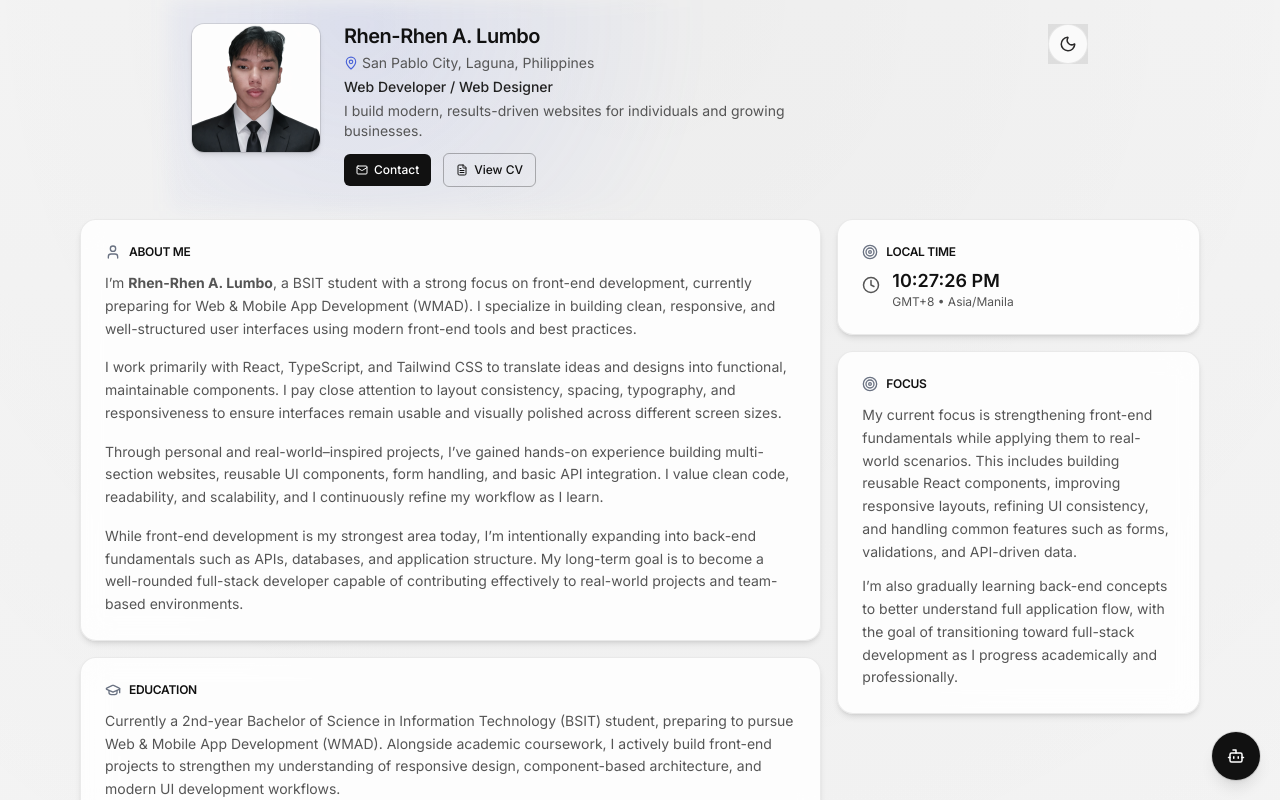
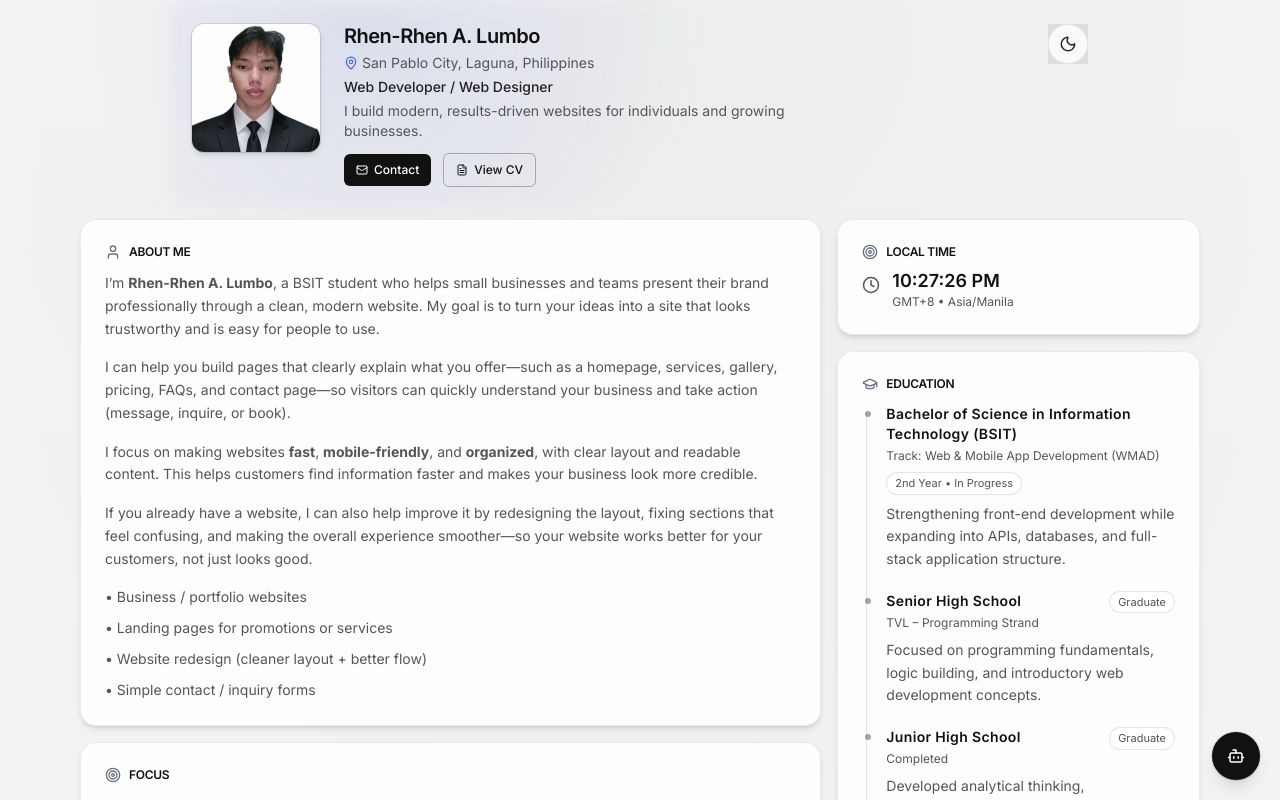
Before and after one commit to rrlWakai/myportfolio, a React (Vite) app in the folder client/: page / in a window 1280 px wide. Shown: the top 800 px of the page. Built offline with nearby package versions, Linux system fonts and the light colour scheme.

Commit message:
Improve version

```diff
--- a/client/src/pages/Home.tsx
+++ b/client/src/pages/Home.tsx
@@ -10,6 +10,41 @@ import ScrollReveal from "../components/ScrollReveal";
 import Services from "../components/Services";
 import Process from "../components/Process";
 import LocalTimeCard from "../components/LocalTimeCard";
+
+/* ---------- Education: Process Bulletin Item (minimal) ---------- */
+function EducationStep({
+  title,
+  subtitle,
+  meta,
+  children,
+}: {
+  title: string;
+  subtitle?: string;
+  meta: string; // e.g., "2nd Year • In Progress" / "Graduate"
+  children: React.ReactNode;
+}) {
+  return (
+    <div className="relative pl-6">
+      {/* dot */}
+      <div className="absolute left-[3px] top-[7px] h-1.5 w-1.5 rounded-full bg-black/35 dark:bg-white/35" />
+
+      <div className="flex flex-wrap items-baseline justify-between gap-2">
+        <div className="min-w-0">
+          <p className="text-sm font-semibold tracking-wide">{title}</p>
+          {subtitle ? (
+            <p className="text-xs text-muted mt-1">{subtitle}</p>
+          ) : null}
+        </div>
+
+        <span className="text-[11px] px-2 py-0.5 rounded-full border border-black/10 dark:border-white/15 bg-white/60 dark:bg-white/10 text-muted">
+          {meta}
+        </span>
+      </div>
+
+      <p className="text-sm text-muted leading-relaxed mt-2">{children}</p>
+    </div>
+  );
+}
 
 export default function Home() {
   const [activeFilter, setActiveFilter] = useState<FilterType>("projects");
@@ -38,62 +73,44 @@ export default function Home() {
               disableHover
             >
               <p className="text-sm text-muted leading-relaxed">
-                I’m <strong>Rhen-Rhen A. Lumbo</strong>, a BSIT student with a
-                strong focus on front-end development, currently preparing for
-                Web & Mobile App Development (WMAD). I specialize in building
-                clean, responsive, and well-structured user interfaces using
-                modern front-end tools and best practices.
+                I’m <strong>Rhen-Rhen A. Lumbo</strong>, a BSIT student who
+                helps small businesses and teams present their brand
+                professionally through a clean, modern website. My goal is to
+                turn your ideas into a site that looks trustworthy and is easy
+                for people to use.
               </p>
 
               <p className="text-sm text-muted leading-relaxed mt-4">
-                I work primarily with React, TypeScript, and Tailwind CSS to
-                translate ideas and designs into functional, maintainable
-                components. I pay close attention to layout consistency,
-                spacing, typography, and responsiveness to ensure interfaces
-                remain usable and visually polished across different screen
-                sizes.
+                I can help you build pages that clearly explain what you
+                offer—such as a homepage, services, gallery, pricing, FAQs, and
+                contact page—so visitors can quickly understand your business
+                and take action (message, inquire, or book).
               </p>
 
               <p className="text-sm text-muted leading-relaxed mt-4">
-                Through personal and real-world–inspired projects, I’ve gained
-                hands-on experience building multi-section websites, reusable UI
-                components, form handling, and basic API integration. I value
-                clean code, readability, and scalability, and I continuously
-                refine my workflow as I learn.
+                I focus on making websites <strong>fast</strong>,{" "}
+                <strong>mobile-friendly</strong>, and <strong>organized</strong>
+                , with clear layout and readable content. This helps customers
+                find information faster and makes your business look more
+                credible.
               </p>
 
               <p className="text-sm text-muted leading-relaxed mt-4">
-                While front-end development is my strongest area today, I’m
-                intentionally expanding into back-end fundamentals such as APIs,
-                databases, and application structure. My long-term goal is to
-                become a well-rounded full-stack developer capable of
-                contributing effectively to real-world projects and team-based
-                environments.
+                If you already have a website, I can also help improve it by
+                redesigning the layout, fixing sections that feel confusing, and
+                making the overall experience smoother—so your website works
+                better for your customers, not just looks good.
               </p>
+
+              <ul className="mt-4 space-y-2 text-sm text-muted leading-relaxed">
+                <li>• Business / portfolio websites</li>
+                <li>• Landing pages for promotions or services</li>
+                <li>• Website redesign (cleaner layout + better flow)</li>
+                <li>• Simple contact / inquiry forms</li>
+              </ul>
             </AnimatedCard>
 
-            {/* EDUCATION — now directly below About */}
-            <AnimatedCard
-              className="glass"
-              title="EDUCATION"
-              icon="education"
-              disableHover
-            >
-              <p className="text-sm text-muted leading-relaxed">
-                Currently a 2nd-year Bachelor of Science in Information
-                Technology (BSIT) student, preparing to pursue Web & Mobile App
-                Development (WMAD). Alongside academic coursework, I actively
-                build front-end projects to strengthen my understanding of
-                responsive design, component-based architecture, and modern UI
-                development workflows.
-              </p>
-            </AnimatedCard>
-          </div>
-
-          {/* RIGHT COLUMN */}
-          <div className="space-y-4">
-            <LocalTimeCard disableHover />
-
+            {/* FOCUS */}
             <AnimatedCard
               className="glass"
               title="FOCUS"
@@ -103,9 +120,9 @@ export default function Home() {
               <p className="text-sm text-muted leading-relaxed">
                 My current focus is strengthening front-end fundamentals while
                 applying them to real-world scenarios. This includes building
-                reusable React components, improving responsive layouts,
-                refining UI consistency, and handling common features such as
-                forms, validations, and API-driven data.
+                reusable components, improving responsive layouts, refining UI
+                consistency, and handling common features such as forms,
+                validations, and API-driven data.
               </p>
 
               <p className="text-sm text-muted leading-relaxed mt-3">
@@ -114,6 +131,63 @@ export default function Home() {
                 toward full-stack development as I progress academically and
                 professionally.
               </p>
+            </AnimatedCard>
+          </div>
+
+          {/* RIGHT COLUMN */}
+          <div className="space-y-4">
+            <LocalTimeCard disableHover />
+
+            {/* EDUCATION — process bulletin (latest on top) */}
+            <AnimatedCard
+              className="glass"
+              title="EDUCATION"
+              icon="education"
+              disableHover
+            >
+              <div className="relative">
+                {/* minimal rail */}
+                <div className="absolute left-[4px] top-2 bottom-2 w-px bg-black/10 dark:bg-white/15" />
+
+                <div className="space-y-5">
+                  {/* Latest FIRST */}
+                  <EducationStep
+                    title="Bachelor of Science in Information Technology (BSIT)"
+                    subtitle="Track: Web & Mobile App Development (WMAD)"
+                    meta="2nd Year • In Progress"
+                  >
+                    Strengthening front-end development while expanding into
+                    APIs, databases, and full-stack application structure.
+                  </EducationStep>
+
+                  <EducationStep
+                    title="Senior High School"
+                    subtitle="TVL – Programming Strand"
+                    meta="Graduate"
+                  >
+                    Focused on programming fundamentals, logic building, and
+                    introductory web development concepts.
+                  </EducationStep>
+
+                  <EducationStep
+                    title="Junior High School"
+                    subtitle="Completed"
+                    meta="Graduate"
+                  >
+                    Developed analytical thinking, communication, and early
+                    exposure to ICT-related subjects.
+                  </EducationStep>
+
+                  <EducationStep
+                    title="Elementary Education"
+                    subtitle="Completed"
+                    meta="Graduate"
+                  >
+                    Built strong foundational skills in mathematics, reading,
+                    and basic computer literacy.
+                  </EducationStep>
+                </div>
+              </div>
             </AnimatedCard>
           </div>
         </section>
```
